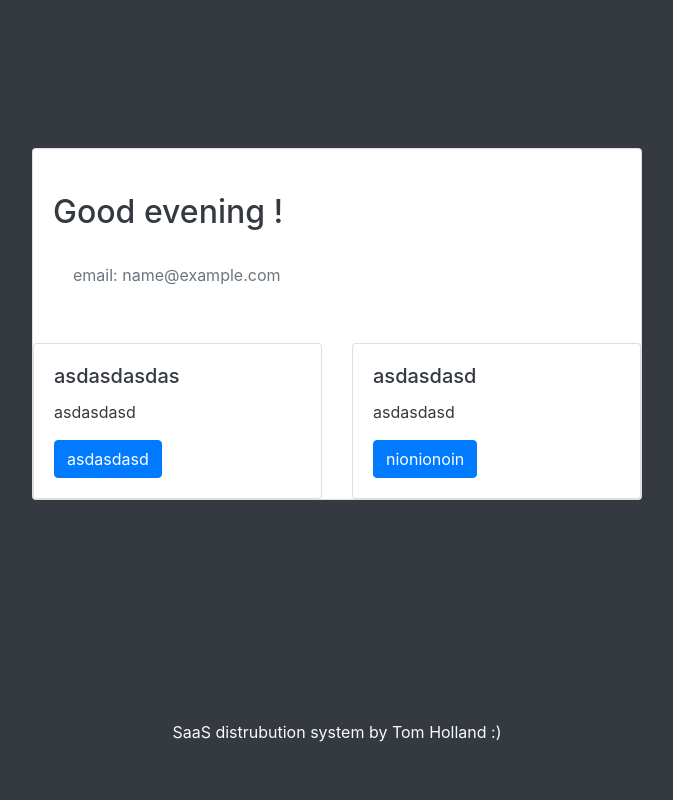
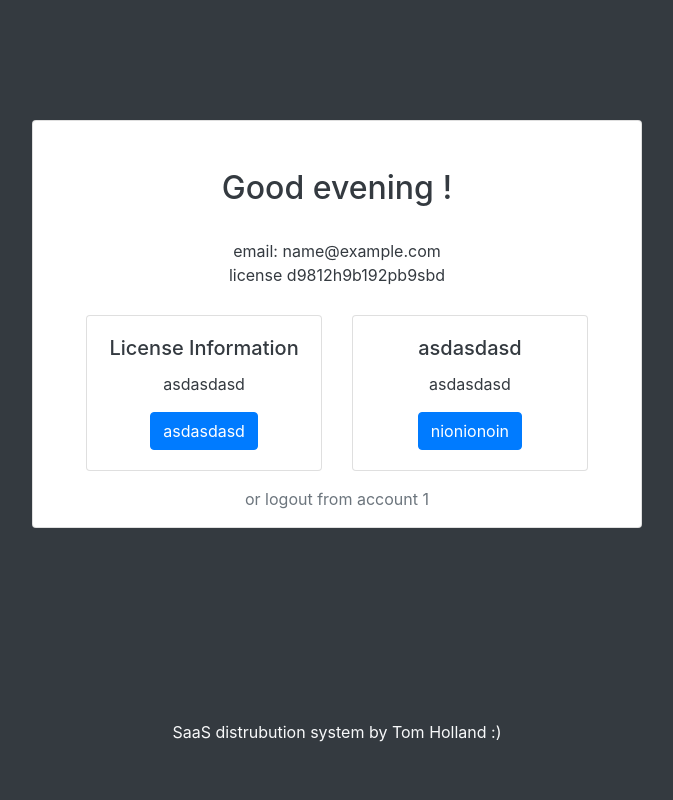
Before and after one commit to syntax/saas-key-licensing-system, a Flask app: page /dashboard in a window 1280 px wide. Shown: the whole page, without its empty margins (303-976 px from the left). Run offline with Flask 2, Linux system fonts and the light colour scheme; the visitor is signed in with stand-in values (Sample User, id 1); some libraries are stand-ins or nearby versions.

Commit message:
moving towards user side finishing its development

```diff
--- a/main.py
+++ b/main.py
@@ -19,6 +19,8 @@ class User(UserMixin):
          self.email = email
          self.password = password
          self.authenticated = False
+         self.license = None
+
 
 class AdministativeUser(User):
    pass
@@ -36,7 +38,7 @@ def load_user(username):
 
 @app.route('/')
 def index():
-    return render_template('dashboard.html')
+    return render_template('home.html')
 
 
 @app.route('/login', methods=['GET', 'POST'])
--- a/templates/dashboard.html
+++ b/templates/dashboard.html
@@ -36,23 +36,39 @@
     <div class="row h-90 justify-content-center align-items-center">
         <div class="col-3"></div>
         <div class="col-md-6 text-left">
-            <div class="card">
+            <div class="card text-center">
+                <h2 class="card-title mt-5" id="time"></h2>
                 <div class="card-body">
-                    <br>
-                    <h2 class="card-title" id="time"></h2>
-                    <p class="card-body text-muted">email: {{ current_user.email }}</p>
+                    email: {{ current_user.email }}
+                        <br>
+                    license d9812h9b192pb9sbd
                 </div>
-                <div class="row">
-                    <div class="col-sm-6">
+                <div class="row mt-2">
+                    <div class="col-sm-1"></div>
+                    <div class="col-sm-5">
+
+                        <!--License management widget-->
                         <div class="card">
+                            {% if current_user.license == None %}
                             <div class="card-body">
-                                <h5 class="card-title">asdasdasdas</h5>
+                                <h5 class="card-title">No license currently bound</h5>
+                                <div class="card-text">
+                                    <form>
+                                        <input type="text" class="form-control" id="licensekey" placeholder="License Key">
+                                        <button type="submit" class="btn btn-primary mt-2">Bind to this account</button>
+                                    </form>
+                                </div>
+                            </div>
+                            {% else %}
+                            <div class="card-body">
+                                <h5 class="card-title">License Information</h5>
                                 <p class="card-text">asdasdasd</p>
                                 <a href="#" class="btn btn-primary">asdasdasd</a>
                             </div>
+                            {%endif%}
                         </div>
                     </div>
-                    <div class="col-sm-6">
+                    <div class="col-sm-5">
                         <div class="card">
                             <div class="card-body">
                                 <h5 class="card-title">asdasdasd</h5>
@@ -61,6 +77,14 @@
                             </div>
                         </div>
                     </div>
+                    <div class="col-sm-1"></div>
+                </div>
+                <div class="row mt-3">
+                    <div class="col text-center">
+                        <a href="/logout" class="text-muted"> or logout from account {{ current_user.id }} </a>
+                    </div>
+                </div>
+                <div class="row mt-3">
                 </div>
             </div>
         </div>
--- a/templates/signup.html
+++ b/templates/signup.html
@@ -67,7 +67,7 @@
                 </div>
                 <input type="password" class="form-control" placeholder="Password" aria-label="Password"
                        aria-describedby="basic-addon" name="password">
-            </div>
+                </div>
             <div class="input-group mb-3">
                 <div class="input-group-prepend">
                     <span class="input-group-text"> <i class="fa fa-lock"></i> </span>
```
